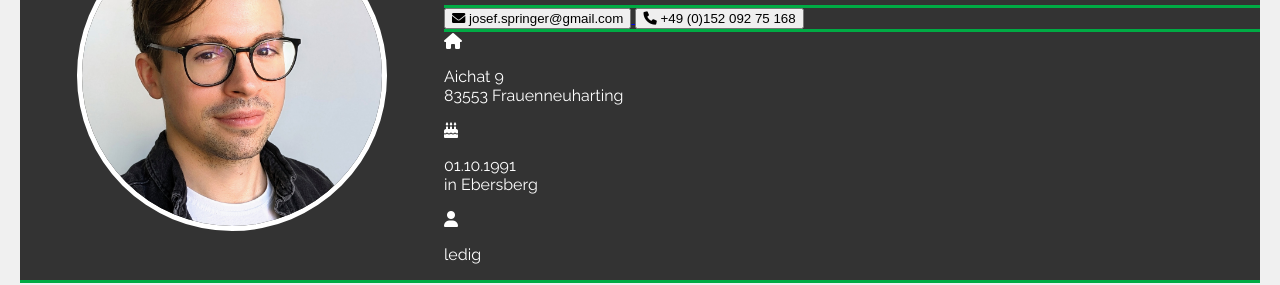
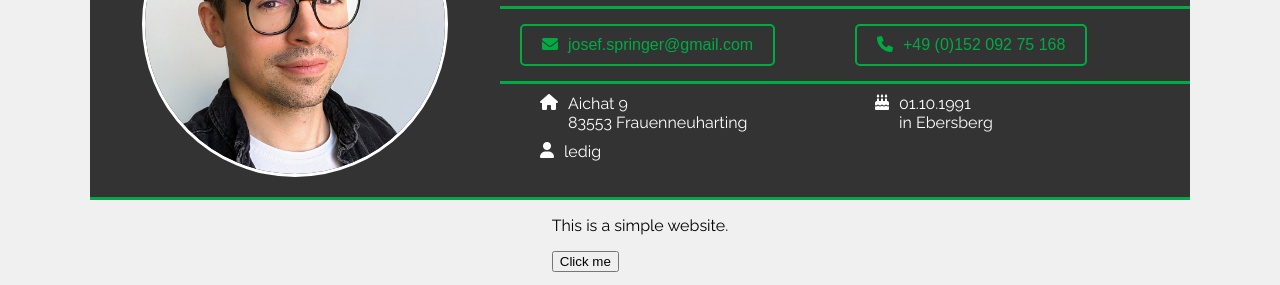
Before and after one commit to YoGeilmann/homepage-cv, a website: page index.html in a window 1280 px wide. Shown: the part 149-434 px from the top of the page. Drawn offline with Linux system fonts and the light colour scheme.

Commit message:
styling header

```diff
--- a/components/header/header.css
+++ b/components/header/header.css
@@ -6,6 +6,8 @@ header {
     text-align: left;
     display: flex;
     justify-content: space-between;
+    border-bottom: 3px solid var(--border-color);
+    max-width: 1100px;
 }
 
 .header-image {
@@ -24,7 +26,7 @@ img {
     display: block;
     margin: 0 auto;
     border-radius: 50%;
-    border: 5px solid var(--secondary-color);
+    border: 3px solid var(--secondary-color);
 }
 
 .header-info {
@@ -33,6 +35,115 @@ img {
     flex-direction: column;
 }
 
-header, .header-info-name, .header-info-jobtitle, .header-info-contact {
+.header-info-name, .header-info-jobtitle, .header-info-contact, .header-info-status {
+    padding-left: 20px;
+    min-height: 4.5em;
+    display: flex;
+    align-items: center;
     border-bottom: 3px solid var(--border-color);
 }
+
+.header-info-status {
+    border-bottom: none;
+}
+
+.header-info-jobtitle p {
+    font-size: 1.5em;
+    font-weight: bold;
+    color: var(--accent-color);
+    margin: 10px 0;
+}
+
+.header-info-contact, .header-info-status {
+    display: flex;
+    flex-wrap: wrap;
+}
+
+.header-info-contact-item, .header-info-status-item {
+    width: 50%;
+    display: flex;
+    min-width: 261px;
+}
+
+.header-info-status-item {
+    margin-top: 10px;
+}
+
+.header-info-status-item:last-child {
+    margin: 10px 0;
+}
+
+.header-info-contact button {
+    background-color: var(--primary-color);
+    color: var(--accent-color);
+    border: 2px solid var(--accent-color);
+    border-radius: 5px;
+    padding: 10px 20px;
+    margin: 10px 0;
+    text-decoration: none;
+    font-size: 1em;
+    cursor: pointer;
+}
+
+.header-info-contact button i {
+    margin-right: 10px;
+}
+
+.header-info-contact button:hover {
+    background-color: var(--accent-color);
+    color: var(--secondary-color);
+    border-color: var(--secondary-color);
+}
+
+.header-info-contact button:active {
+    background-color: var(--secondary-color);
+    color: var(--accent-color);
+    border-color: var(--accent-color);
+}
+
+.header-info-status-item i, .header-info-name h1, .header-info-jobtitle p {
+    margin-left: 20px;
+}
+
+.header-info-status-item p {
+    margin: 0;
+    padding: 0 0 0 10px;
+}
+
+/* Responsive Breakpoints */
+@media (max-width: 898px) {
+    .header-info-contact-item:last-child {
+        margin-top: 0;
+    }
+}
+
+@media (max-width: 768px) {
+    header {
+        flex-direction: column;
+        align-items: center;
+    }
+
+    .header-image, .header-info {
+        width: 100%;
+        padding: 10px;
+    }
+
+    .header-info-name, .header-info-jobtitle, .header-info-contact, .header-info-status {
+        padding-left: 10px;
+    }
+}
+
+@media (max-width: 531px) {
+
+}
+
+@media (max-width: 480px) {
+    .header-info-jobtitle p {
+        font-size: 1.2em;
+    }
+
+    .header-info-contact button {
+        padding: 5px 10px;
+        font-size: 0.9em;
+    }
+}
--- a/components/header/header.html
+++ b/components/header/header.html
@@ -10,34 +10,44 @@
             <p><b>Web Developer</b></p>
         </div>
         <div class="header-info-contact">
+            <div class="header-info-contact-item">
                 <a href="mailto:josef.springer@gmail.com" target="_blank">
                     <button>
-                    <i class="fas fa-envelope"></i> josef.springer@gmail.com
-                </button>
-            </a>
-            <a href="callto:+4915209275168" target="_blank">
-                <button>
-                    <i class="fas fa-phone"></i> +49 (0)152 092 75 168
+                        <i class="fas fa-envelope"></i>josef.springer@gmail.com
                     </button>
                 </a>
             </div>
+            <div class="header-info-contact-item">
+                <a href="callto:+4915209275168" target="_blank">
+                    <button>
+                        <i class="fas fa-phone"></i>+49 (0)152 092 75 168
+                    </button>
+                </a>
+            </div>
+        </div>
         <div class="header-info-status">
+            <div class="header-info-status-item">
                 <i class="fas fa-home"></i>
                 <p>
                     Aichat 9
                     <br>
                     83553 Frauenneuharting
                 </p>
+            </div>
+            <div class="header-info-status-item">
                 <i class="fas fa-cake"></i>
                 <p>
                     01.10.1991
                     <br>
                     in Ebersberg
                 </p>
+            </div>
+            <div class="header-info-status-item">
                 <i class="fas fa-user"></i>
                 <p>
                     ledig
                 </p>
             </div>
         </div>
+    </div>
 </header>
--- a/css/colors.css
+++ b/css/colors.css
@@ -1,6 +1,7 @@
 :root {
     --primary-color: #333;
     --secondary-color: #fff;
+    --side-color: #ccc;
     --accent-color: #00ab44;
     --border-color: #00ab44;
 }
--- a/css/style.css
+++ b/css/style.css
@@ -1,6 +1,8 @@
 body {
     font-family: Raleway, sans-serif;
     background-color: #f0f0f0;
-    margin: 0;
-    padding: 20px;
+    display: flex;
+    flex-direction: column;
+    margin: 0 auto;
+    align-items: center;
 }
```
Lines whose indentation alone changed are shown as unchanged.
